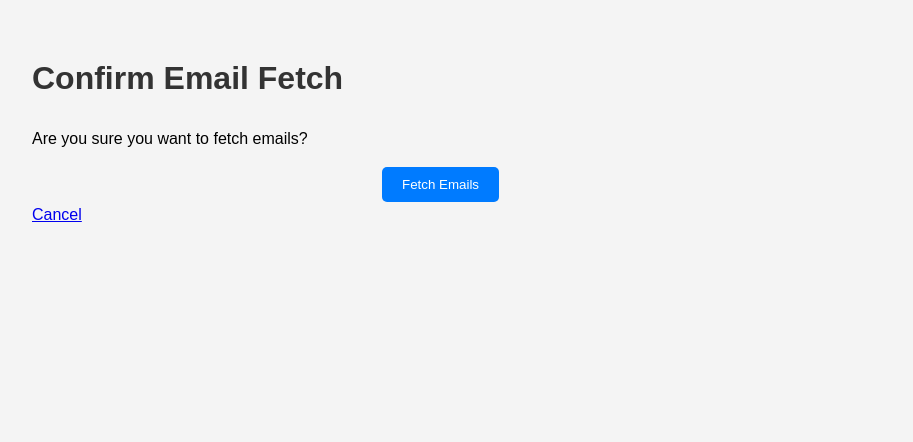
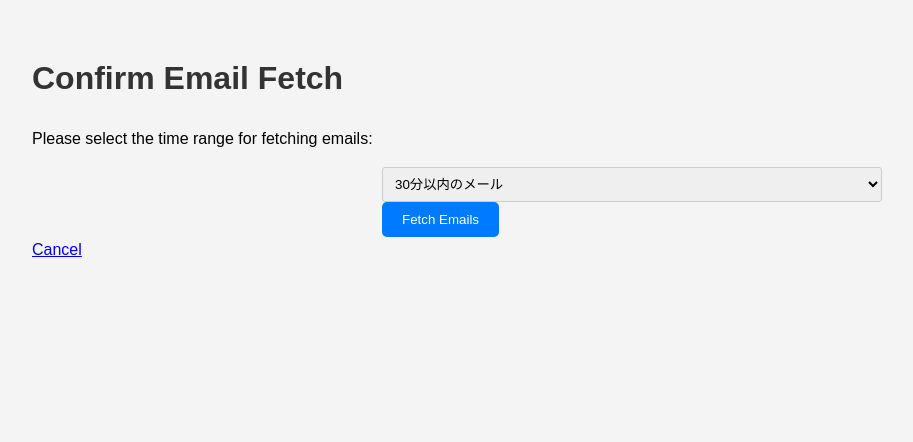
Before and after one commit to macnishio/CRMbyReplitCreate, a Flask app: page /fetch-emails in a window 1280 px wide. Shown: the part 58-500 px from the top of the page, without its empty margins (8-921 px from the left). Run offline with Flask 3, Linux system fonts and the light colour scheme; the visitor is signed in with stand-in values (Sample User, id 1).

Commit message:
Agent query: Please navigate to the email fetching page and try to fetch emails using different time range options. Check if there are any SSL-related errors in the server logs or if the emails are fetched successfully. Also, verify that the correct number of emails within the selected time range are being fetched. If there are any errors or issues, please provide details.

```diff
--- a/routes/main.py
+++ b/routes/main.py
@@ -23,8 +23,10 @@ def dashboard():
 def manual_fetch_emails():
     try:
         if request.method == 'POST':
-            fetch_emails(minutes_back=5)
-            flash('Emails fetched successfully', 'success')
+            time_range = int(request.form.get('time_range', 30))
+            fetch_emails(minutes_back=time_range)
+            flash(f'Emails from the last {time_range} minutes fetched successfully', 'success')
+            return redirect(url_for('main.index'))
         else:
             return render_template('fetch_emails_confirm.html')
     except Exception as e:
--- a/templates/fetch_emails_confirm.html
+++ b/templates/fetch_emails_confirm.html
@@ -4,8 +4,16 @@
 
 {% block content %}
 <h1>Confirm Email Fetch</h1>
-<p>Are you sure you want to fetch emails?</p>
+<p>Please select the time range for fetching emails:</p>
 <form action="{{ url_for('main.manual_fetch_emails') }}" method="POST">
+    <select name="time_range" required>
+        <option value="30">30分以内のメール</option>
+        <option value="60">1時間以内のメール</option>
+        <option value="240">4時間以内のメール</option>
+        <option value="480">8時間以内のメール</option>
+        <option value="720">12時間以内のメール</option>
+        <option value="1440">24時間以内のメール</option>
+    </select>
     <button type="submit" class="btn btn-primary">Fetch Emails</button>
 </form>
 <a href="{{ url_for('main.index') }}" class="btn btn-secondary">Cancel</a>
```
Also changed, not shown: email_receiver.py (+4 -3 lines), 1 other file.
